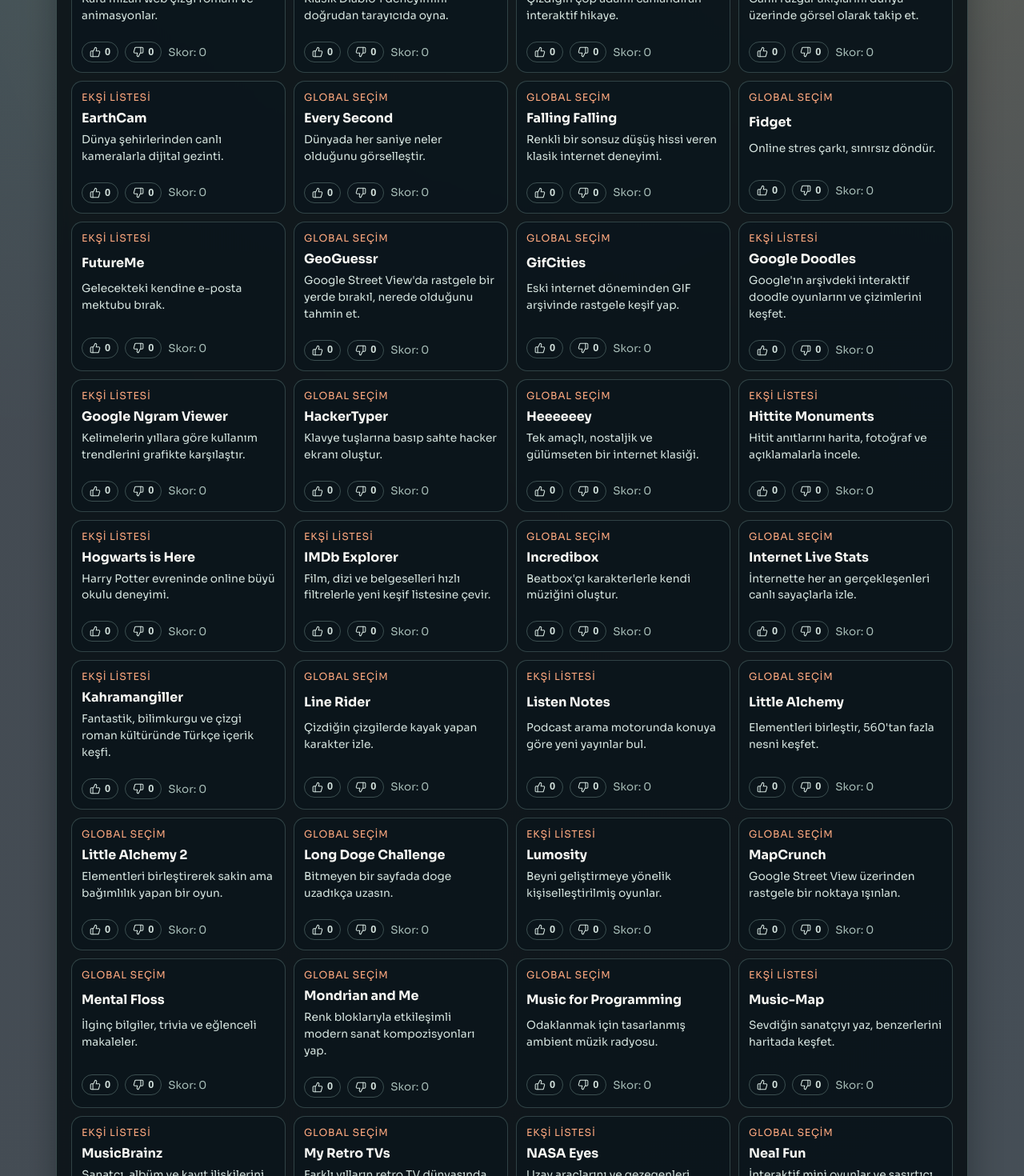
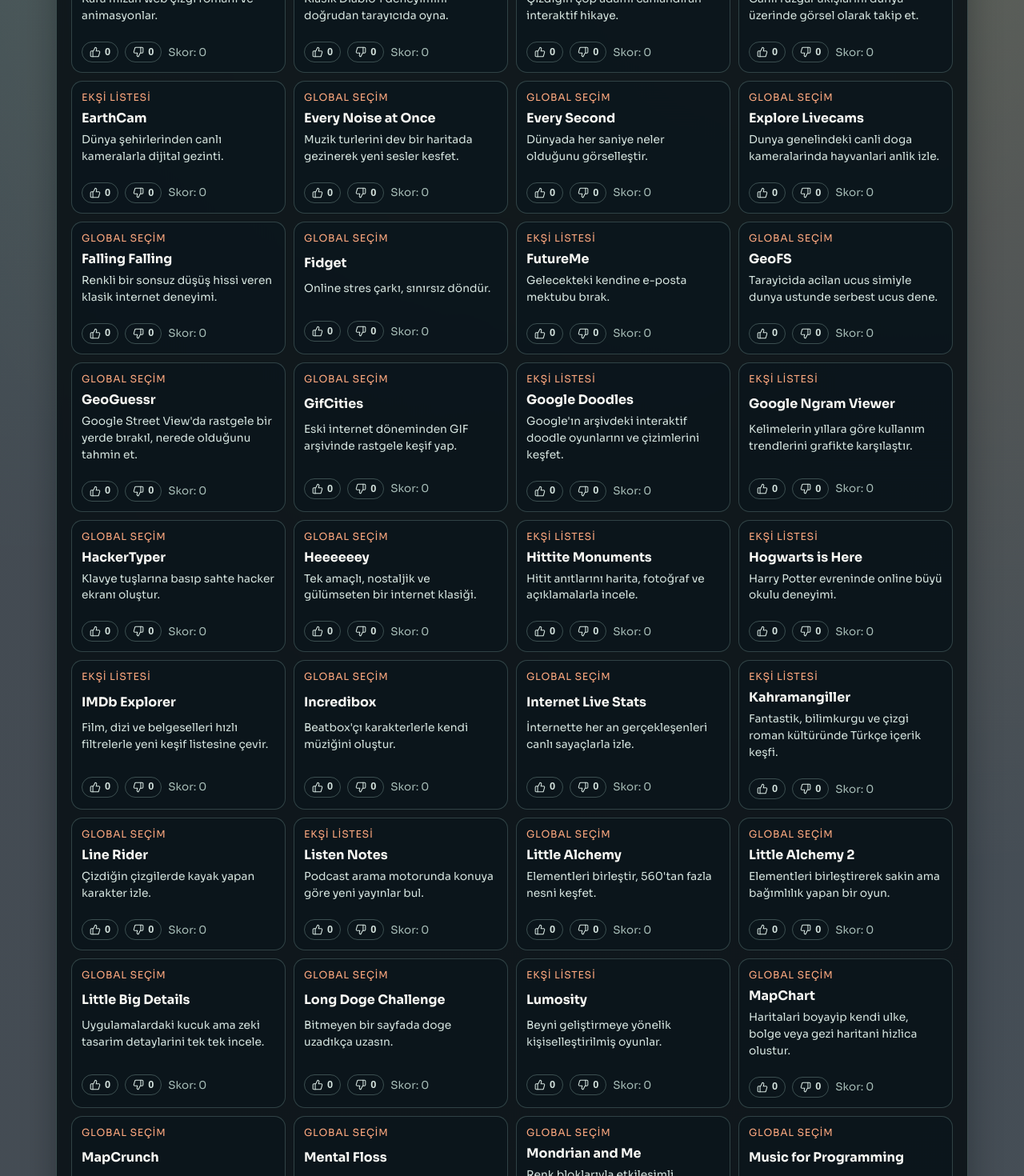
Before and after one commit to dagdelenardic-ops/chillout-web, a Next.js app: page / in a window 1280 px wide. Shown: the part 1000-2470 px from the top of the page at 80% size. Built offline with nearby package versions, Linux system fonts and the light colour scheme; no server answers; the database is empty.

Commit message:
Add locked guest nickname flow, 24h chat window, and 10 new sites

```diff
--- a/src/app/globals.css
+++ b/src/app/globals.css
@@ -594,6 +594,12 @@
   gap: 8px;
 }
 
+.guest-name-row {
+  display: grid;
+  grid-template-columns: 1fr auto auto;
+  gap: 10px;
+}
+
 .task-intake h3 {
   margin: 0 0 10px;
 }
@@ -943,6 +949,10 @@
     grid-template-columns: 1fr;
   }
 
+  .guest-name-row {
+    grid-template-columns: 1fr auto;
+  }
+
   .vote-bar {
     gap: 6px;
   }
--- a/src/components/ChatBox.tsx
+++ b/src/components/ChatBox.tsx
@@ -1,6 +1,7 @@
 "use client";
 
 import { FormEvent, ReactNode, useEffect, useMemo, useRef, useState } from "react";
+import { Check } from "lucide-react";
 import {
   User,
   onAuthStateChanged,
@@ -17,6 +18,8 @@
   orderBy,
   query,
   serverTimestamp,
+  Timestamp,
+  where,
 } from "firebase/firestore";
 import {
   FIREBASE_RUNTIME_STORAGE_KEY,
@@ -268,6 +271,8 @@
   const [taskDraft, setTaskDraft] = useState("");
   const [commentDrafts, setCommentDrafts] = useState<Record<string, string>>({});
   const [guestName, setGuestName] = useState("");
+  const [isGuestNameLocked, setIsGuestNameLocked] = useState(false);
+  const [chatVisibleCount, setChatVisibleCount] = useState(6);
   const [isSigningIn, setIsSigningIn] = useState(false);
   const [isCompletingTaskId, setIsCompletingTaskId] = useState<string | null>(
     null
@@ -308,9 +313,27 @@
     }
 
     const stored = window.localStorage.getItem(GUEST_NAME_STORAGE_KEY) ?? "";
-    const cleaned = stored.trim().slice(0, 40);
-    if (cleaned) {
-      setGuestName(cleaned);
+    const cleaned = stored.trim();
+    if (cleaned.startsWith("{")) {
+      try {
+        const parsed = JSON.parse(cleaned) as { name?: unknown; locked?: unknown };
+        const name =
+          typeof parsed.name === "string" ? parsed.name.trim().slice(0, 40) : "";
+        const locked = parsed.locked === true;
+        if (name) {
+          setGuestName(name);
+          setIsGuestNameLocked(locked);
+        }
+        return;
+      } catch {
+        window.localStorage.removeItem(GUEST_NAME_STORAGE_KEY);
+      }
+    }
+
+    const legacyName = cleaned.slice(0, 40);
+    if (legacyName) {
+      setGuestName(legacyName);
+      setIsGuestNameLocked(true);
     }
   }, []);
 
@@ -324,16 +347,24 @@
       return;
     }
 
-    window.localStorage.setItem(GUEST_NAME_STORAGE_KEY, guestNameClean);
-  }, [guestNameClean]);
+    window.localStorage.setItem(
+      GUEST_NAME_STORAGE_KEY,
+      JSON.stringify({
+        name: guestNameClean,
+        locked: isGuestNameLocked,
+      })
+    );
+  }, [guestNameClean, isGuestNameLocked]);
 
   useEffect(() => {
     if (!db) {
       return;
     }
 
+    const cutoffTimestamp = Timestamp.fromMillis(Date.now() - 24 * 60 * 60 * 1000);
     const roomQuery = query(
       collection(db, "singleRoomMessages"),
+      where("createdAt", ">=", cutoffTimestamp),
       orderBy("createdAt", "desc"),
       limit(500)
     );
@@ -466,12 +497,20 @@
 
   useEffect(() => {
     endRef.current?.scrollIntoView({ behavior: "smooth" });
-  }, [chatMessages]);
+  }, [chatMessages.length, chatVisibleCount]);
 
-  const canUseGuestMode = guestNameClean.length > 0;
+  const canUseGuestMode = isGuestNameLocked && guestNameClean.length > 0;
   const canSendChat =
     (isGoogleUser || canUseGuestMode) && chatDraft.trim().length > 0;
   const canSendTask = isGoogleUser && taskDraft.trim().length > 0;
+  const visibleChatMessages = useMemo(() => {
+    if (chatMessages.length <= chatVisibleCount) {
+      return chatMessages;
+    }
+
+    return chatMessages.slice(chatMessages.length - chatVisibleCount);
+  }, [chatMessages, chatVisibleCount]);
+  const hiddenChatMessageCount = Math.max(0, chatMessages.length - visibleChatMessages.length);
 
   const statusText = useMemo(() => {
     if (!user) {
@@ -613,8 +652,8 @@
     if (isGoogleUser && actor) {
       authorName = getDisplayName(actor);
     } else {
-      if (!guestNameClean) {
-        setError("Sohbete katılmak için önce kullanıcı adı yaz.");
+      if (!canUseGuestMode) {
+        setError("Sohbete katılmak için önce kullanıcı adını yazıp ✓ ile onayla.");
         return;
       }
 
@@ -700,6 +739,18 @@
     }));
   };
 
+  const handleConfirmGuestName = () => {
+    const cleaned = guestNameClean.slice(0, 40);
+    if (cleaned.length < 2) {
+      setError("Kullanıcı adı en az 2 karakter olmalı.");
+      return;
+    }
+
+    setGuestName(cleaned);
+    setIsGuestNameLocked(true);
+    setError(null);
+  };
+
   const handleSendComment = async (
     event: FormEvent<HTMLFormElement>,
     taskId: string
@@ -721,8 +772,8 @@
     if (isGoogleUser && actor) {
       authorName = getDisplayName(actor);
     } else {
-      if (!guestNameClean) {
-        setError("Yorum için önce kullanıcı adı yaz.");
+      if (!canUseGuestMode) {
+        setError("Yorum için önce kullanıcı adını yazıp ✓ ile onayla.");
         return;
       }
 
@@ -909,19 +960,41 @@
 
       {!isGoogleUser ? (
         <section className="guest-name-box" aria-label="Misafir yorum adı">
-          <label htmlFor="guest-name-input">Giriş yapmadan yorum için kullanıcı adı</label>
-          <div className="chat-form">
+          <label htmlFor="guest-name-input">Misafir kullanıcı adı</label>
+          <div className="guest-name-row">
             <input
               id="guest-name-input"
               type="text"
               value={guestName}
               onChange={(event) => setGuestName(event.target.value.slice(0, 40))}
               placeholder="Örn: Gurur"
+              disabled={isGuestNameLocked}
               maxLength={40}
             />
+            <button
+              type="button"
+              className="secondary-btn"
+              onClick={handleConfirmGuestName}
+              disabled={isGuestNameLocked || guestNameClean.length < 2}
+              aria-label="Kullanıcı adını onayla"
+              title="Kullanıcı adını onayla"
+            >
+              <Check size={16} aria-hidden="true" />
+            </button>
+            {isGuestNameLocked ? (
+              <button
+                type="button"
+                className="ghost-btn"
+                onClick={() => setIsGuestNameLocked(false)}
+              >
+                Düzenle
+              </button>
+            ) : null}
           </div>
           <p className="meta-line">
-            Bu modda sohbet ve yorum yapabilirsin. İş paylaşımı için Google girişi gerekir.
+            {isGuestNameLocked
+              ? `Nick onaylandı: ${guestNameClean}. Bu modda sohbet ve yorum yapabilirsin.`
+              : "Nickini yazıp ✓ ile onayla. Sonra sohbet ve yorum yapabilirsin."} İş paylaşımı için Google girişi gerekir.
           </p>
         </section>
       ) : null}
@@ -974,7 +1047,7 @@
                 const commentDraft = commentDrafts[task.id] ?? "";
                 const canCommentSubmit =
                   commentDraft.trim().length > 0 &&
-                  (isGoogleUser || guestNameClean.length > 0);
+                  (isGoogleUser || canUseGuestMode);
 
                 return (
                   <article
@@ -1037,7 +1110,7 @@
                           placeholder={
                             isGoogleUser
                               ? "Bu işe yorum yaz..."
-                              : "Yorum yaz. Göndermek için üstte kullanıcı adı gir..."
+                              : "Yorum yaz. Göndermek için üstte nick yazıp ✓ ile onayla..."
                           }
                           value={commentDraft}
                           onChange={(event) =>
@@ -1065,12 +1138,15 @@
       {showChat ? (
         <>
           <h3>Genel Sohbet</h3>
+          <p className="meta-line">
+            Son 24 saatin sohbeti gösterilir. Varsayılan görünüm: son 6 mesaj.
+          </p>
 
           <div className="chat-list" role="log" aria-live="polite">
             {chatMessages.length === 0 ? (
               <p className="meta-line">Henüz mesaj yok. İlk mesajı bırakabilirsin.</p>
             ) : (
-              chatMessages.map((message) => (
+              visibleChatMessages.map((message) => (
                 <article key={message.id} className="chat-message">
                   <strong>
                     {message.displayName} - {message.createdAtLabel}
@@ -1082,13 +1158,27 @@
             <div ref={endRef} />
           </div>
 
+          {hiddenChatMessageCount > 0 ? (
+            <div className="inline-controls">
+              <button
+                type="button"
+                className="ghost-btn"
+                onClick={() =>
+                  setChatVisibleCount((prev) => Math.min(prev + 6, chatMessages.length))
+                }
+              >
+                Daha eski 6 mesajı göster
+              </button>
+            </div>
+          ) : null}
+
           <form className="chat-form" onSubmit={handleSendChat}>
             <input
               type="text"
               placeholder={
                 isGoogleUser
                   ? "Sohbete mesaj yaz..."
-                  : "Misafir sohbeti için üstte kullanıcı adı yaz..."
+                  : "Misafir sohbeti için üstte nick yazıp ✓ ile onayla..."
               }
               value={chatDraft}
               onChange={(event) => setChatDraft(event.target.value)}
--- a/src/data/discoverySites.ts
+++ b/src/data/discoverySites.ts
@@ -649,6 +649,86 @@
     source: "eksi",
     vibe: "rahatlatici",
   },
+  {
+    id: "one-million-checkboxes",
+    name: "One Million Checkboxes",
+    url: "https://onemillioncheckboxes.com/",
+    description: "Gercek zamanli dev bir checkbox duvarinda diger insanlarla ayni anda takil.",
+    source: "global",
+    vibe: "oyunlu",
+  },
+  {
+    id: "everynoise-map",
+    name: "Every Noise at Once",
+    url: "https://everynoise.com/",
+    description: "Muzik turlerini dev bir haritada gezinerek yeni sesler kesfet.",
+    source: "global",
+    vibe: "kesif",
+  },
+  {
+    id: "zoom-earth",
+    name: "Zoom Earth",
+    url: "https://zoom.earth/",
+    description: "Canli uydu goruntusu ve hava olaylarini dunya haritasinda takip et.",
+    source: "global",
+    vibe: "kesif",
+  },
+  {
+    id: "mapchart",
+    name: "MapChart",
+    url: "https://www.mapchart.net/",
+    description: "Haritalari boyayip kendi ulke, bolge veya gezi haritani hizlica olustur.",
+    source: "global",
+    vibe: "oyunlu",
+  },
+  {
+    id: "radiooooo",
+    name: "Radiooooo",
+    url: "https://app.radiooooo.com/",
+    description: "Ulke ve donem secerek nostaljik muziklerle rastgele zaman yolculugu yap.",
+    source: "global",
+    vibe: "rahatlatici",
+  },
+  {
+    id: "little-big-details",
+    name: "Little Big Details",
+    url: "https://littlebigdetails.com/",
+    description: "Uygulamalardaki kucuk ama zeki tasarim detaylarini tek tek incele.",
+    source: "global",
+    vibe: "kesif",
+  },
+  {
+    id: "webgl-fluid-simulation",
+    name: "WebGL Fluid Simulation",
+    url: "https://paveldogreat.github.io/WebGL-Fluid-Simulation/",
+    description: "Fareyle akiskan renk dalgalari cizip rahatlatan interaktif bir deneyim yasatir.",
+    source: "global",
+    vibe: "rahatlatici",
+  },
+  {
+    id: "mynoise",
+    name: "myNoise",
+    url: "https://mynoise.net/",
+    description: "Ortam seslerini karistirip odak veya dinlenme icin kendi ses manzarani kur.",
+    source: "global",
+    vibe: "rahatlatici",
+  },
+  {
+    id: "explore-livecams",
+    name: "Explore Livecams",
+    url: "https://explore.org/livecams",
+    description: "Dunya genelindeki canli doga kameralarinda hayvanlari anlik izle.",
+    source: "global",
+    vibe: "kesif",
+  },
+  {
+    id: "geofs",
+    name: "GeoFS",
+    url: "https://www.geo-fs.com/",
+    description: "Tarayicida acilan ucus simiyle dunya ustunde serbest ucus dene.",
+    source: "global",
+    vibe: "oyunlu",
+  },
 ];
 
 export const sourceText: Record<"eksi" | "global" | "all", string> = {
```
